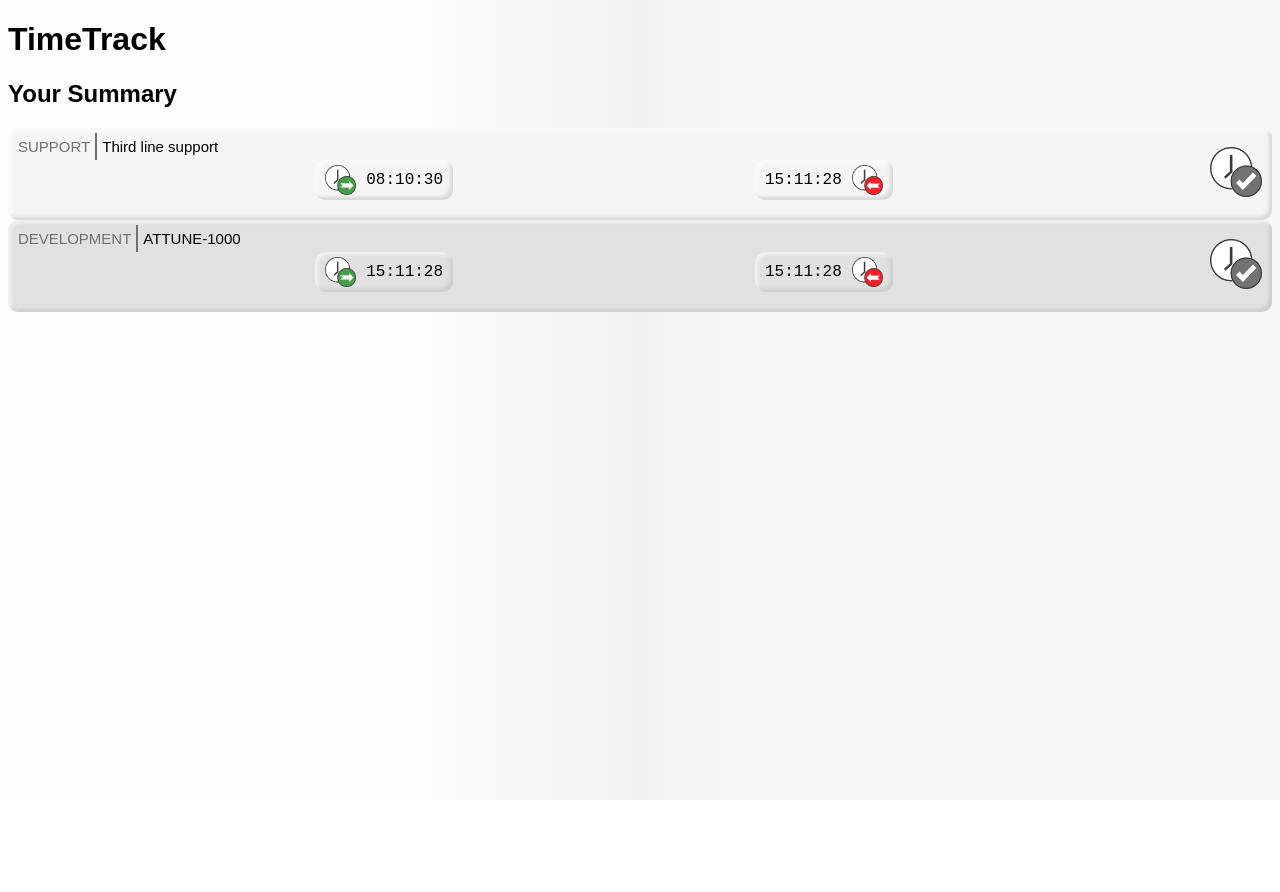
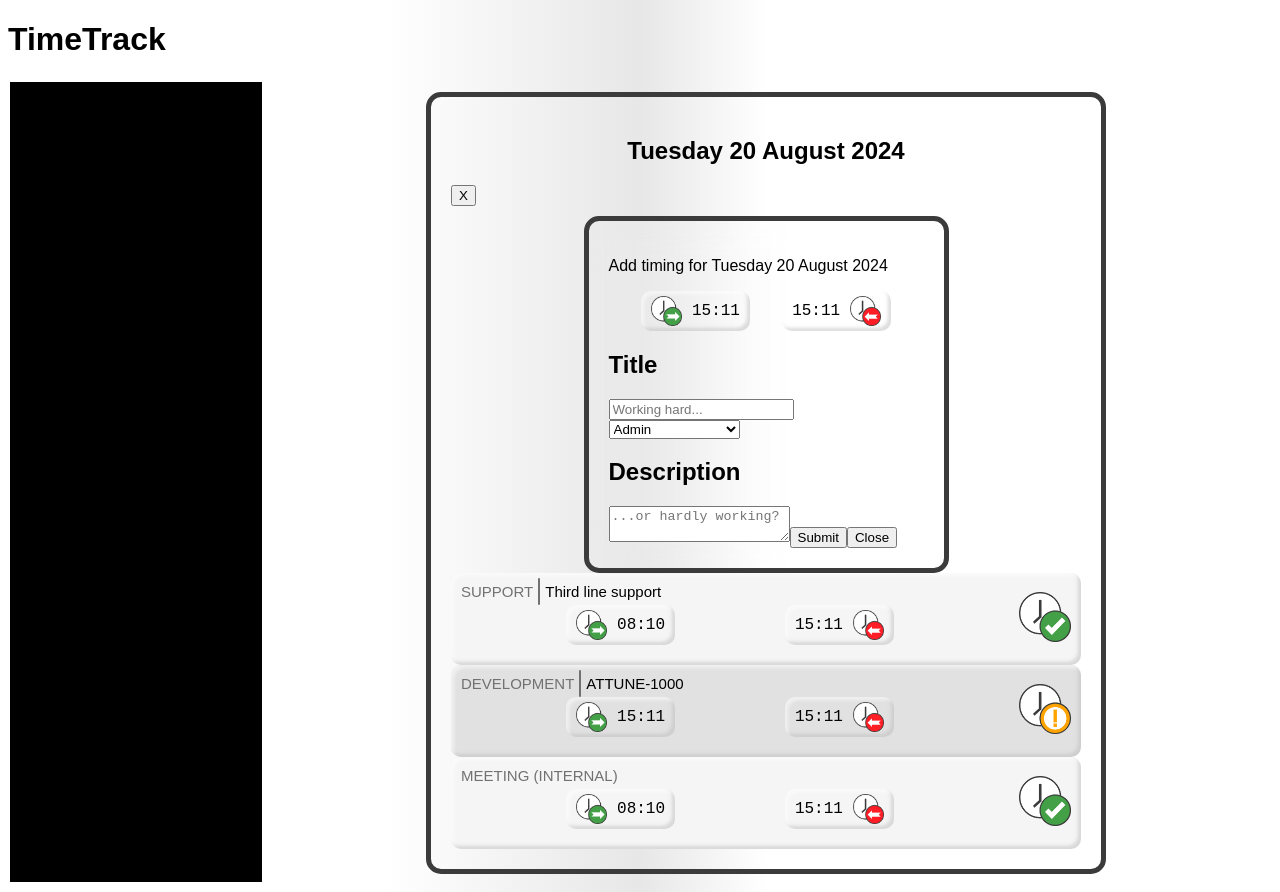
Before and after one commit to owen-dearman/react-time-tracker-frontend, a React (Create React App) app: page / in a window 1280 px wide. Before the commit the page ends 800 px from the top, so only its background shows below. Built offline with nearby package versions, Linux system fonts and the light colour scheme.

Commit message:
new timings form

```diff
--- a/package.json
+++ b/package.json
@@ -6,6 +6,7 @@
     "react": "^18.3.1",
     "react-dom": "^18.3.1",
     "react-scripts": "^5.0.1",
+    "react-time-picker": "^7.0.0",
     "typescript": "^4.9.4"
   },
   "scripts": {
--- a/public/style.css
+++ b/public/style.css
@@ -6,11 +6,38 @@
 
 body {
     font-family: Arial, Helvetica, sans-serif;
-    background: linear-gradient(to right, #fffefe 30%, #f2f1f1 50%, #f8f8f8 60%);
+    background: linear-gradient(to right, #ffffff 30%, #e7e7e7 50%, #ffffff 60%);
+}
+
+.page-content {
+    display: flex;
+    padding: 2px;
+    height: 100vh;
+}
+
+.nav-container {
+    background-color: black;
+    display: flex;
+    width: 20%;
+    height: auto;
 }
 
 .vertical-line {
     border-left: 2px solid var(--faint-text-col);
+    border-radius: 25px;
+}
+
+.summary-container {
+    width: 50%;
+    border: 5px solid #3B3B3B;
+    border-radius: 15px;
+    margin: auto;
+    margin-top: 10px;
+    padding: 20px;
+}
+
+.summary-list-title {
+    text-align: center;
 }
 
 .summary-list {
@@ -20,6 +47,7 @@ body {
 
 .summary-row {
     display: flex;
+    cursor: pointer;
     flex-direction: row;
     align-items: center;
     background-color: rgb(245, 245, 245);
@@ -101,3 +129,14 @@ body {
 .timebox-time {
     margin: 5px;
 }
+
+.new-times-form-container {
+    /* border: 2px solid red; */
+    width: 50%;
+    border: 5px solid #3B3B3B;
+    border-radius: 15px;
+    margin: auto;
+    margin-top: 10px;
+    padding: 20px;
+    backdrop-filter: blur(24px);
+}
--- a/src/UI/App.tsx
+++ b/src/UI/App.tsx
@@ -1,22 +1,28 @@
 import { Title } from "./Title";
 import { SummaryList } from "./SummaryList";
-import { TTimings, TTiming, TTimingCategory } from "../Units/Types";
+import { TSchedule, TTiming, TTimingCategory } from "../Units/Types";
+import { NavBar } from "./NavBar";
+import { GetDateString } from "../Units/TimeUtils";
 
 function App(): JSX.Element {
-    var timings: TTimings = [];
+    const fromDate = new Date(Date.now());
+    var schedule: TSchedule = { date: GetDateString(fromDate), timings: [] };
 
-    const fromDate = new Date(Date.now());
+
     fromDate.setHours(8, 10, 30);
 
-    const testEvent = new TTiming('Third line support', 'Fixed broken servers', TTimingCategory.tcSupport, fromDate, new Date(Date.now()));
-    const testEvent2 = new TTiming('ATTUNE-1000', 'Started development and created preliminary branch', TTimingCategory.tcDev, new Date(Date.now()), new Date(Date.now()));
-    timings.push(testEvent);
-    timings.push(testEvent2);
+    const testEvent = new TTiming(1, 'Third line support', 'Fixed broken servers', TTimingCategory.tcSupport, fromDate, new Date(Date.now()));
+    const testEvent2 = new TTiming(2, 'ATTUNE-1000', 'Started development and created preliminary branch', TTimingCategory.tcDev, new Date(Date.now()), new Date(Date.now()));
+    const testEvent3 = new TTiming(3, '', 'Started development and created preliminary branch', TTimingCategory.tcIntMeet, fromDate, new Date(Date.now()));
+    schedule.timings.push(testEvent, testEvent2, testEvent3);
 
     return (
         <div>
             <Title />
-            <SummaryList aTimings={timings} />
+            <div className="page-content">
+                <NavBar />
+                <SummaryList aSchedule={schedule} />
+            </div>
         </div>
     );
 }
--- /dev/null
+++ b/src/UI/NavBar.tsx
@@ -0,0 +1,7 @@
+export function NavBar(): JSX.Element {
+    return (
+        <section className="nav-container">
+
+        </section>
+    )
+}
--- /dev/null
+++ b/src/UI/NewTimingForm.tsx
@@ -0,0 +1,28 @@
+import { TTimingCategory } from "../Units/Types";
+import { TimeContainer } from "./TimeContainer";
+import { TimePicker } from "react-time-picker"
+
+interface INewTimingForm {
+    aDate: string;
+}
+
+export function NewTimingForm({ aDate }: INewTimingForm): JSX.Element {
+    return (
+        <section className="new-times-form-container">
+            <div className="new-times-banner">
+                <p>Add timing for {aDate}</p>
+            </div>
+            <TimeContainer startTime={Date.now()} endTime={Date.now()} />
+            {/* <TimePicker /> */}
+            <h2>Title</h2>
+            <input placeholder="Working hard..." />
+            <select>
+                {Object.entries(TTimingCategory).map(([key, value]) => { return <option value={key}>{value}</option> })}
+            </select>
+            <h2>Description</h2>
+            <textarea placeholder="...or hardly working?" />
+            <button type="submit">Submit</button>
+            <button>Close</button>
+        </section>
+    )
+}
--- a/src/UI/Summary.tsx
+++ b/src/UI/Summary.tsx
@@ -1,34 +1,29 @@
-import { msToHHMMSSSymbols } from "../Units/TimeUtils"
+import { useState } from "react";
 import { TTiming } from "../Units/Types"
+import { ValidateTiming } from "../Units/Validator";
+import { TimeContainer } from "./TimeContainer";
 
 interface ISummary {
     aTiming: TTiming
 }
 export function Summary({ aTiming }: ISummary): JSX.Element {
-    var isSectionExpanded = false;
+    var [isSectionExpanded, SetIsSectionExpanded] = useState(false);
+    const { isValid, errMsg } = ValidateTiming(aTiming);
+
     return (
-        <div className="summary-row">
+        <div className="summary-row" onClick={() => SetIsSectionExpanded(!isSectionExpanded)}>
             <div className="summary-info-container">
                 <div className="summary-banner">
                     <p className="summary-category">{aTiming.category}</p>
-                    <div className="vertical-line"></div>
+                    {aTiming.title !== "" && <div className="vertical-line"></div>}
                     <p className="summary-title">{aTiming.title}</p>
                 </div>
                 {isSectionExpanded && <p className="summary-description">{aTiming.description}</p>}
-                <div className="summary-time-container">
-                    <div className="timebox">
-                        <img className="timebox-icon" src="Icons\FromArrow.png"></img>
-                        <p className="timebox-time">{msToHHMMSSSymbols(aTiming.startTime.getTime(), false)}</p>
-                    </div>
-                    <div className="timebox">
-                        <p className="timebox-time">{msToHHMMSSSymbols(aTiming.endTime.getTime(), false)}</p>
-                        <img className="timebox-icon" src="Icons\ToArrow.png"></img>
-                    </div>
-                </div>
+                <TimeContainer startTime={aTiming.startTime.getTime()} endTime={aTiming.endTime.getTime()} />
                 {isSectionExpanded && <p className="summary-duration">{aTiming.DurationHHMMSS()}</p>}
             </div>
             <div>
-                <img className="status-icon" src="Icons\GreyTick.png"></img>
+                <img className="status-icon" src={isValid ? "Icons/GreenTick.png" : "Icons/Warning.png"} title={errMsg}></img>
             </div>
         </div>
     )
--- a/src/UI/SummaryList.tsx
+++ b/src/UI/SummaryList.tsx
@@ -1,17 +1,26 @@
-import { TTimings } from "../Units/Types";
+import { TSchedule } from "../Units/Types";
 import { Summary } from "./Summary";
+import { NewTimingForm } from "./NewTimingForm";
+import { useState } from "react";
 
 interface ISummaryList {
-    aTimings: TTimings
+    aSchedule: TSchedule
 }
 
-export function SummaryList({ aTimings }: ISummaryList): JSX.Element {
+export function SummaryList({ aSchedule }: ISummaryList): JSX.Element {
+    var [isNewTimingsFormOpen, setNewTimingsFormOpen] = useState(true);
+
+
     return (
-        <div>
-            <h2>Your Summary</h2>
+        <div className="summary-container">
+            <h2 className="summary-list-title">{aSchedule.date}</h2>
+            {!isNewTimingsFormOpen ? <button onClick={() => { setNewTimingsFormOpen(true) }}>+</button> : <button onClick={() => { setNewTimingsFormOpen(false) }}>X</button>}
+            {isNewTimingsFormOpen && <NewTimingForm aDate={aSchedule.date} />}
+
             <div className="summary-list">
-                {aTimings.map((aTiming) => { return <Summary aTiming={aTiming} /> })}
+                {aSchedule.timings.map((aTiming) => { return <Summary key={aTiming.id} aTiming={aTiming} /> })}
             </div>
         </div>
+
     )
 }
--- /dev/null
+++ b/src/UI/TimeContainer.tsx
@@ -0,0 +1,21 @@
+import { msToHHMMSSSymbols } from "../Units/TimeUtils"
+
+interface ITimeContainer {
+    startTime: number;
+    endTime: number
+}
+
+export function TimeContainer(aTimes: ITimeContainer): JSX.Element {
+    return (
+        <div className="summary-time-container">
+            <div className="timebox">
+                <img className="timebox-icon" src="Icons\FromArrow.png" alt="Icon of white clock face with blank hands to 7 o'clock. Offset green circle with white arrow pointing to the right" />
+                <p className="timebox-time">{msToHHMMSSSymbols(aTimes.startTime)}</p>
+            </div>
+            <div className="timebox">
+                <p className="timebox-time">{msToHHMMSSSymbols(aTimes.endTime)}</p>
+                <img className="timebox-icon" src="Icons\ToArrow.png" alt="Icon of white clock face with blank hands to 7 o'clock. Offset red circle with white arrow pointing to the left" />
+            </div>
+        </div>
+    )
+}
--- /dev/null
+++ b/src/Units/Errors.ts
@@ -0,0 +1,4 @@
+export enum TError {
+    eStartTimeAfterEndTime = "Start time is later than end time",
+    eStartTimeEqualToEndTime = "Start time is equal to end time"
+}
--- a/src/Units/TimeUtils.ts
+++ b/src/Units/TimeUtils.ts
@@ -1,6 +1,8 @@
-export function msToHHMMSSSymbols(aDuration: number, aWantMS: boolean) {
+import { TDay, TMonth } from "./Types";
+
+export function msToHHMMSSSymbols(aDuration: number, aWantS: boolean = false, aWantMS: boolean = false) {
     var [hours, minutes, seconds, milliseconds] = msToHHMMSS(aDuration);
-    return `${hours}:${minutes}:${seconds}` + ((aWantMS) ? `.${milliseconds}` : "");
+    return `${hours}:${minutes}` + (aWantS ? `:${seconds}` : "") + (aWantMS ? `.${milliseconds}` : "");
 }
 
 export function msToHHMMSSWords(aDuration: number, aWantMS: boolean) {
@@ -18,9 +20,6 @@ export function msToHHMMSSWords(aDuration: number, aWantMS: boolean) {
     if (aWantMS && milliseconds !== "00") {
         result = result + milliseconds + " milliseconds ";
     };
-    if (result == "") {
-        result = "No Duration";
-    };
 
     return result;
 }
@@ -32,3 +31,6 @@ function msToHHMMSS(aDuration: number): string[] {
     var hours = Math.floor((aDuration / (1000 * 60 * 60)) % 24).toString().padStart(2, "0");
     return [hours, minutes, seconds, milliseconds];
 }
+
+
+export function GetDateString(aDate: Date): string { return `${TDay[aDate.getDay()]} ${aDate.getDate()} ${TMonth[aDate.getMonth()]} ${aDate.getFullYear()}` };
--- a/src/Units/Types.ts
+++ b/src/Units/Types.ts
@@ -1,5 +1,6 @@
 import { msToHHMMSSWords } from "./TimeUtils";
 
+export type TSchedule = { date: string, timings: TTimings };
 export type TTimings = TTiming[];
 
 export class TTiming {
@@ -7,8 +8,9 @@ export class TTiming {
     title: string;
     category: TTimingCategory
     description: string;
-    startTime: Date;
-    endTime: Date;
+    startTime: Date; //Ignore Date aspect
+    endTime: Date; //Ignore Date aspect
+
 
     private DurationMilliseconds(): number {
         return this.endTime.getTime() - this.startTime.getTime();
@@ -18,20 +20,19 @@ export class TTiming {
         return msToHHMMSSWords(this.DurationMilliseconds(), aWantMS);
     }
 
-    TheDate(): string {
-        if (this.startTime.getDate = this.endTime.getDate) {
-            return this.startTime.toDateString();
+    Date(): number {
+        if (this.startTime.getDate() !== this.endTime.getDate()) {
+            console.debug('Start time and end time are on different dates. Using date from Start time');
         }
-        else
-            return this.startTime.toDateString() + " to " + this.endTime.toDateString();
+        return this.startTime.getDate();
     }
 
-    constructor(title: string, description: string, category: TTimingCategory, startTime: Date, endTime: Date) {
+    constructor(id: number, title: string, description: string, category: TTimingCategory, startTime: Date, endTime: Date) {
         if (startTime > endTime) {
             throw new Error("Start time later than end time");
         }
 
-        this.id = 1;
+        this.id = id;
         this.title = title;
         this.description = description;
         this.category = category;
@@ -42,13 +43,38 @@ export class TTiming {
 }
 
 export enum TTimingCategory {
-    tcMeet = "Meeting",
+    tcAdmin = "Admin",
+    tcBreak = "Break",
     tcDev = "Development",
-    tcLunch = "Lunch",
+    tcIntMeet = "Meeting (Internal)",
+    tcExtMeet = "Meeting (External)",
+    tcOoh = "Out Of Office",
     tcSupport = "Support",
     tcTest = "Testing",
-    tcOoh = "Out Of Office",
     tcTrain = "Training",
-    tcAdmin = "Admin",
     tcOther = "Other"
 };
+
+export enum TDay {
+    Monday = 1,
+    Tuesday,
+    Wednesday,
+    Thursday,
+    Friday,
+    Saturday,
+    Sunday
+}
+
+export enum TMonth {
+    January,
+    February,
+    March,
+    April,
+    May,
+    June,
+    July,
+    August,
+    October,
+    November,
+    December
+}
--- /dev/null
+++ b/src/Units/Validator.ts
@@ -0,0 +1,24 @@
+import { TTiming } from "./Types";
+import { TError } from "./Errors";
+
+export function ValidateTiming(aTiming: TTiming): { isValid: boolean; errMsg: string } {
+    var result = { isValid: true, errMsg: "" };
+    try {
+
+        if (aTiming.startTime.getTime() > aTiming.endTime.getTime()) {
+            result = { isValid: false, errMsg: TError.eStartTimeAfterEndTime };
+        }
+
+        if (aTiming.startTime.getTime() == aTiming.endTime.getTime()) {
+            result = { isValid: false, errMsg: TError.eStartTimeEqualToEndTime };
+        }
+
+    } catch (error) {
+        console.error(error);
+        throw error;
+
+    } finally {
+        console.debug({ Title: aTiming.title, Start: aTiming.startTime, End: aTiming.endTime, isValid: result.isValid, errMsg: result.errMsg });
+        return result;
+    }
+}
```
Also changed, not shown: 1 other file (tests, documents, lock files or other folders).
